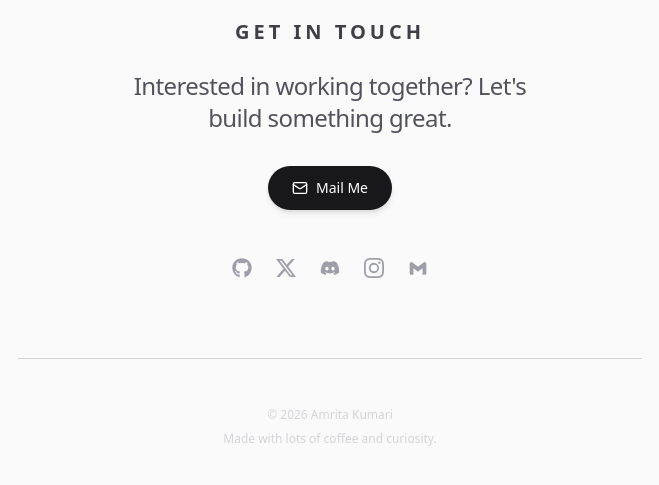
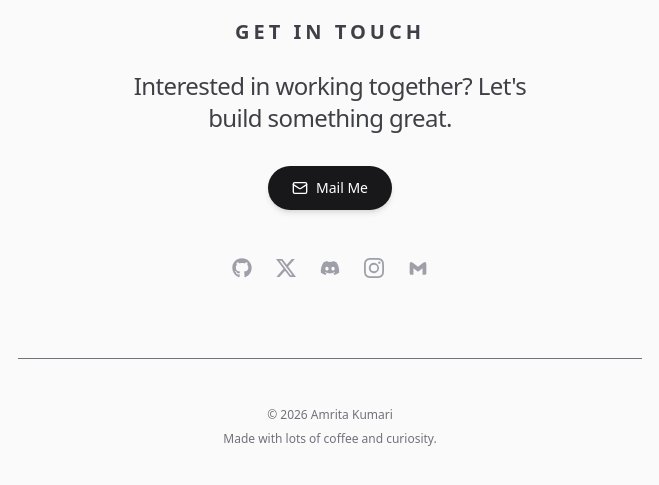
Before and after one commit to amritasrc/amrita-portfolio, a React (Vite) app: page / in a window 1280 px wide. Shown: the part 1346-1831 px from the top of the page, without its empty margins (310-969 px from the left). Built offline with nearby package versions, Linux system fonts and the light colour scheme; what @embedpdf/core would draw is missing.

Commit message:
style: made few changes

```diff
--- a/src/Comps/Contact.jsx
+++ b/src/Comps/Contact.jsx
@@ -48,7 +48,7 @@ const Contact = () => {
                 Get in touch
             </h2>
 
-            <p className="text-lg md:text-2xl text-zinc-600 dark:text-zinc-400 tracking-tight max-w-md mb-8">
+            <p className="text-lg md:text-2xl text-zinc-700 dark:text-zinc-300 tracking-tight max-w-md mb-8">
                 Interested in working together? Let's build something great.
             </p>
 
--- a/src/Comps/Footer.jsx
+++ b/src/Comps/Footer.jsx
@@ -2,7 +2,7 @@ import React from "react";
 
 const Footer = () => {
   return (
-    <footer className="py-12 text-center text-xs text-zinc-300 dark:text-zinc-500 border-t border-zinc-300 dark:border-zinc-600">
+    <footer className="py-12 text-center text-xs text-zinc-500 dark:text-zinc-400 border-t border-zinc-500 dark:border-zinc-500">
       <p className="mb-2">© 2026 Amrita Kumari</p>
       <p>Made with lots of coffee and curiosity.</p>
     </footer>
```
